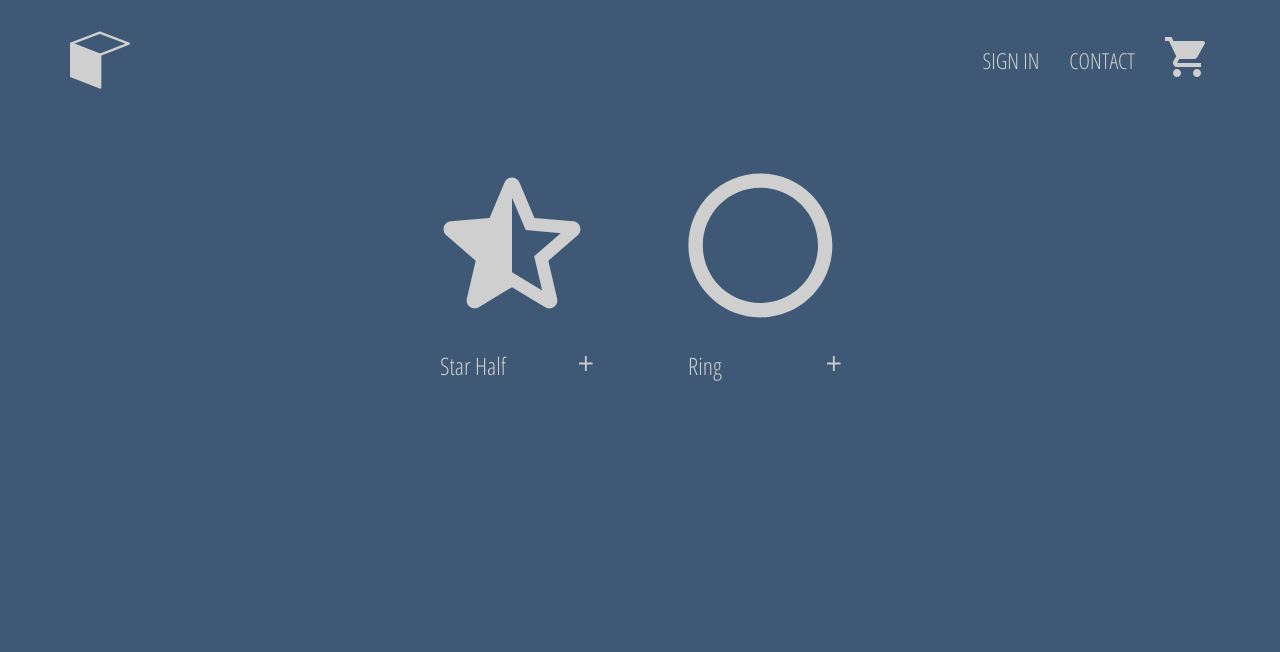
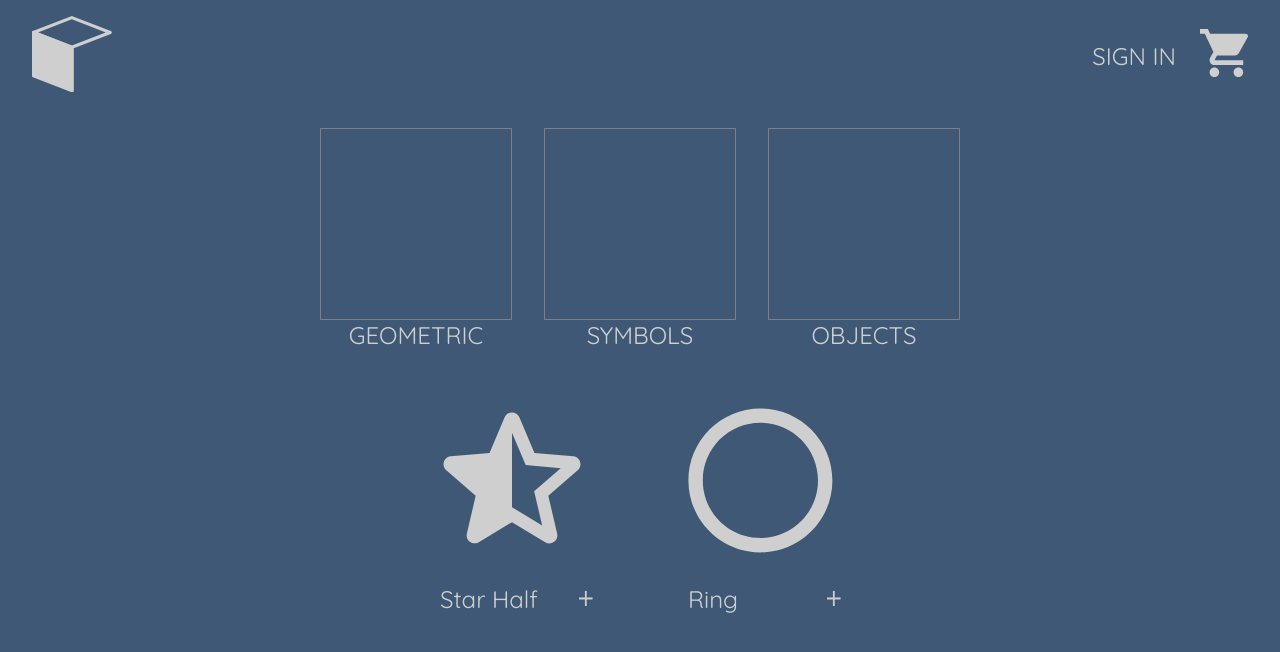
Before and after one commit to ParadigmEncryption/shape-shop, a React (Create React App) app: page / in a window 1280 px wide. Shown: the top 652 px of the page. Built offline with nearby package versions, Linux system fonts and the light colour scheme.

Commit message:
styled directory and header

```diff
--- a/public/index.html
+++ b/public/index.html
@@ -10,7 +10,7 @@
       user's mobile device or desktop. See https://developers.google.com/web/fundamentals/web-app-manifest/
     -->
     <link rel="manifest" href="%PUBLIC_URL%/manifest.json" />
-    <link href="https://fonts.googleapis.com/css?family=Open+Sans+Condensed:300&display=swap" rel="stylesheet">
+    <link href="https://fonts.googleapis.com/css?family=Quicksand&display=swap" rel="stylesheet">
     <!--
       Notice the use of %PUBLIC_URL% in the tags above.
       It will be replaced with the URL of the `public` folder during the build.
--- a/src/App.css
+++ b/src/App.css
@@ -1,6 +1,5 @@
 body {
-  font-family: 'Open Sans Condensed';
-  padding: 20px 60px;
+  font-family: 'Quicksand', sans-serif;
   background-color: #3e5875;
   color: #cfcfcf;
 }
--- a/src/components/header/header.component.jsx
+++ b/src/components/header/header.component.jsx
@@ -27,9 +27,6 @@ class Header extends React.Component {
             SIGN IN
           </div>
           <div className='option'>
-            CONTACT
-          </div>
-          <div className='option'>
             <Cart className='shopping-cart' />
           </div>
         </div>
--- a/src/components/header/header.styles.scss
+++ b/src/components/header/header.styles.scss
@@ -1,21 +1,15 @@
 $shape-color: #cfcfcf;
 
 .header {
-  height: 80px;
-  width: 100%;
   display: flex;
   justify-content: space-between;
-  margin-bottom: 25px;
+  padding: 1em 2em;
+  width: 100%;
 
   .logo-container {
-    height: 100%;
-    width: 80px;
-    padding: 10px;
-
+    width: 5em;
+    cursor: pointer;
     .logo {
-      height: 100%;
-      width: 100%;
-
       .logo-fill {
         fill: $shape-color;
       }
@@ -27,21 +21,19 @@ $shape-color: #cfcfcf;
   }
 
   .options {
-    width: 50%;
-    height: 100%;
     display: flex;
     align-items: center;
     justify-content: flex-end;
     cursor: pointer;
 
     .option {
-      padding: 10px 15px;
-      font-size: 22px
+      font-size: 1.5em
     }
 
     .shopping-cart {
       height: 100%;
-      width: 40px;
+      width: 2em;
+      margin-left: 1em;
 
       #shopping-cart {
         fill: $shape-color;
--- a/src/components/menu-item/menu-item.component.jsx
+++ b/src/components/menu-item/menu-item.component.jsx
@@ -1,17 +1,14 @@
 import React from 'react';
-
-import { ReactComponent as Plus } from '../../assets/plus.svg';
 
 import './menu-item.styles.scss';
 
 const MenuItem = ({ title }) => (
-  <div className='shape-container'>
-    <div className='shape'>
+  <div className='menu-item-container'>
+    <div className='menu-item'>
       <div className={title} />
     </div>
-    <div className='shape-footer'>
-      <span className='title'>{title}</span>
-      <Plus className='plus' />
+    <div className='menu-item-footer'>
+      <span className='title'>{title.toUpperCase()}</span>
     </div>
   </div>
 );
--- a/src/components/menu-item/menu-item.styles.scss
+++ b/src/components/menu-item/menu-item.styles.scss
@@ -1,101 +1,22 @@
-// $shape-color: #cfcfcf;
+$shape-color: #cfcfcf;
+ .menu-item-container {
+  display: grid;
+  grid-template-rows: 12em 1.5em;
+  width: 12em;
+  height: 13.5em;
+  margin: 1em;
+}
 
-// .shape-container {
-//   display: grid;
-//   grid-template-rows: 240px 24px;
-//   width: 240px;
-//   margin: 24px;
+.menu-item {
+  width: 100%;
+  height: 100%;
+  border: 1px solid gray;
+  cursor: pointer;
 
-//   .shape {
-//     display: flex;
-//     align-items: center;
-//     justify-content: center;
-//     // border: 2px solid gray;
-//     cursor: pointer;
+}
 
-//     .geometric {
-//       width: 0;
-//       height: 0;
-//       border: 100px solid transparent;
-//       border-bottom-color: $shape-color;
-//       position: relative;
-//       top: -100px;
-//     }
-//     .geometric:after {
-//       content: '';
-//       position: absolute;
-//       left: -100px;
-//       top: 100px;
-//       width: 0;
-//       height: 0;
-//       border: 100px solid transparent;
-//       border-top-color: $shape-color;
-//     }
-//   }
-
-//   .symbols {
-//     position: relative;
-//     width: 212px;
-//     height: 100px;
-//     box-sizing: content-box;
-//   }
-//   .symbols:before,
-//   .symbols:after {
-//     content: "";
-//     box-sizing: content-box;
-//     position: absolute;
-//     top: 0;
-//     left: 0;
-//     width: 60px;
-//     height: 60px;
-//     border: 20px solid $shape-color;
-//     border-radius: 50px 50px 0 50px;
-//     transform: rotate(-45deg);
-//   }
-//   .symbols:after {
-//     left: auto;
-//     right: 0;
-//     border-radius: 50px 50px 50px 0;
-//     transform: rotate(45deg);
-//   }
-
-//   .objects {
-//     font-size: 200px;
-//     display: inline-block;
-//     width: 0.4em;
-//     box-sizing: content-box;
-//     height: 0.4em;
-//     border: 0.1em solid $shape-color;
-//     position: relative;
-//     border-radius: 0.35em;
-//   }
-//   .objects:before {
-//     content: "";
-//     display: inline-block;
-//     position: absolute;
-//     right: -0.25em;
-//     bottom: -0.1em;
-//     border-width: 0;
-//     background: $shape-color;
-//     width: 0.35em;
-//     height: 0.08em;
-//     transform: rotate(45deg);
-//   }
-
-//   .shape-footer {
-//     width: 100%;
-//     display: flex;
-//     flex-direction: space-between;
-//     font-size: 24px;
-
-//     .title {
-//       width: 90%;
-//     }
-
-//     .plus {
-//       width: 10%;
-//       fill: $shape-color;
-//       cursor: pointer;
-//     }
-//   }
-// }
+.menu-item-footer {
+  width: 100%;
+  text-align: center;
+  font-size: 1.5em;
+}
--- a/src/components/shape/shape.component.jsx
+++ b/src/components/shape/shape.component.jsx
@@ -1,7 +1,5 @@
 import React from 'react';
 import PropTypes from 'prop-types';
-
-import { ReactComponent as Plus } from '../../assets/plus.svg';
 
 import './shape.styles.scss';
 
@@ -36,8 +34,7 @@ const Shape = props => (
 Shape.propTypes = {
   shape: PropTypes.string.isRequired,
   size: PropTypes.number.isRequired,
-  color: PropTypes.string,
-  className: PropTypes.string.isRequired
+  color: PropTypes.string
 };
 
 Shape.defaultProps = {
--- a/src/pages/homepage/homepage.component.jsx
+++ b/src/pages/homepage/homepage.component.jsx
@@ -8,6 +8,7 @@ import './homepage.styles.scss';
 const Homepage = props => {
   return (
     <div className='homepage'>
+      <Directory />
       <CardList />
     </div>
   );
--- a/src/pages/homepage/homepage.styles.scss
+++ b/src/pages/homepage/homepage.styles.scss
@@ -2,4 +2,5 @@
   display: flex;
   flex-direction: column;
   align-items: center;
+
 }
```
Also changed, not shown: src/components/directory/directory.styles.scss (line endings or trailing spaces).
